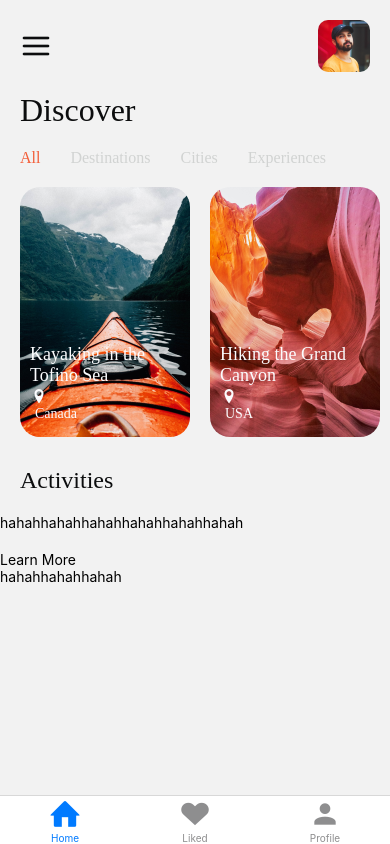
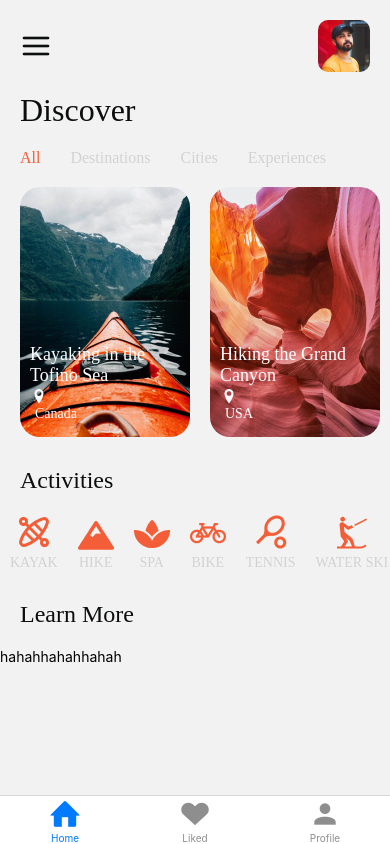
Before and after one commit to JoelAngels/travel-app-react-native, a React Native app: screen /Home in a window 390 px wide. Built offline with nearby package versions, Linux system fonts and the light colour scheme.

Commit message:
activity section done

```diff
--- a/components/Home.js
+++ b/components/Home.js
@@ -54,10 +54,17 @@ const Home = ({navigation}) => {
     );
   };
 
-  const renderActivityItem = () => {
+  const renderActivityItem = ({item}) => {
     return (
-      <View>
-        <Text>hahah</Text>
+      <View
+        style={[
+          styles.activityItemWrapper,
+          {
+            marginLeft: item.id === 'activities-1' ? 10 : 0,
+          },
+        ]}>
+        <Image source={item.image} style={styles.activityItemImage} />
+        <Text style={styles.activityItemText}>{item.title}</Text>
       </View>
     );
   };
@@ -235,7 +242,7 @@ const styles = StyleSheet.create({
     paddingVertical: 20,
   },
   activityItemWrapper: {
-    justifyContent: 'flex-end',
+    justifyContent: 'flex-end', //pus everything to the bottom / aligned up better
     alignItems: 'center',
     marginRight: 20,
   },
@@ -248,4 +255,33 @@ const styles = StyleSheet.create({
     fontSize: 14,
     color: colors.gray,
   },
+
+  learnMoreWrapper: {
+    marginTop: 10,
+  },
+  learnMoreTitle: {
+    marginHorizontal: 20,
+    fontFamily: 'Lato-Bold',
+    fontSize: 24,
+    color: colors.black,
+  },
+  learnMoreItemsWrapper: {
+    paddingVertical: 20,
+  },
+  learnMoreItem: {
+    width: 170,
+    height: 180,
+    justifyContent: 'flex-end',
+    marginRight: 20,
+  },
+  learnMoreItemImage: {
+    borderRadius: 20,
+  },
+  learnMoreItemText: {
+    fontFamily: 'Lato-Bold',
+    fontSize: 18,
+    color: colors.white,
+    marginHorizontal: 10,
+    marginVertical: 20,
+  },
 });
```
